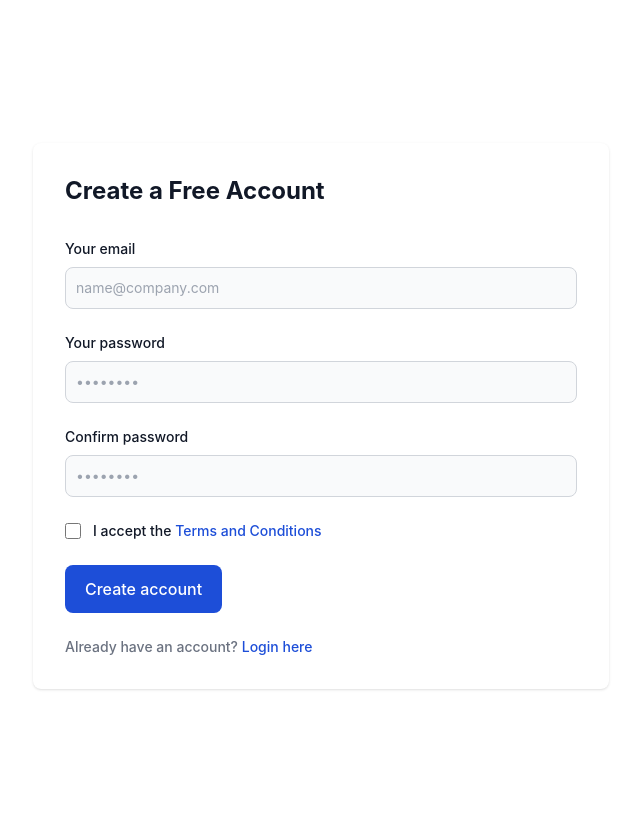
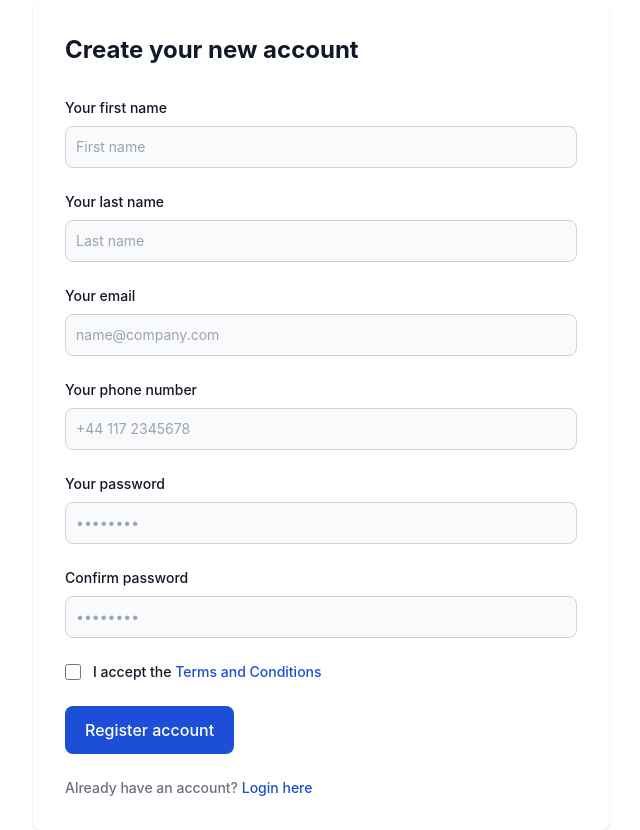
Before and after one commit to Arsalan6/banking-system, a React (Create React App) app in the folder banking-system-ui/: page /registration in a window 1280 px wide. Shown: the whole page, without its empty margins (319-959 px from the left). Before the commit the page ends 800 px from the top, so only its background shows below. Built offline with nearby package versions, Linux system fonts and the light colour scheme.

Commit message:
integrating customer registration API

```diff
--- a/banking-system-ui/src/App.js
+++ b/banking-system-ui/src/App.js
@@ -24,7 +24,7 @@ function App() {
 />
 
       <Routes>
-        <Route path="/" element={<Login />} />
+        <Route path="/login" element={<Login />} />
         <Route path="/registration" element={<Registration />} />
       </Routes>
 
--- a/banking-system-ui/src/pages/login.js
+++ b/banking-system-ui/src/pages/login.js
@@ -5,7 +5,6 @@ import { Link, useNavigate } from "react-router-dom";
 import { toast } from 'react-toastify';
 
 import customerService from '../services/customer.service';
-
 
 const loginValidateSchema = Yup.object().shape({
   email: Yup.string().email("Please enter a valid email").required("This field is required"),
@@ -35,7 +34,6 @@ const Login = () => {
         })
         .catch((error) => {
           setErrors(error)
-          console.log(error);
           toast.error(error.response.data.message);
         })
         .finally(() => {
--- a/banking-system-ui/src/pages/registration.js
+++ b/banking-system-ui/src/pages/registration.js
@@ -1,37 +1,181 @@
-import React from 'react'
+import React, { useState } from 'react';
+import { useFormik } from "formik";
+import * as Yup from "yup";
+import { Link, useNavigate } from "react-router-dom";
+import { toast } from 'react-toastify';
+
+import customerService from '../services/customer.service';
+
+const ukPhoneRegex = /^(((\+44\s?\d{4}|\(?0\d{4}\)?)\s?\d{3}\s?\d{3})|((\+44\s?\d{3}|\(?0\d{3}\)?)\s?\d{3}\s?\d{4})|((\+44\s?\d{2}|\(?0\d{2}\)?)\s?\d{4}\s?\d{4}))(\s?#(\d{4}|\d{3}))?$/;
+
+const registrationValidateSchema = Yup.object().shape({
+  firstName: Yup.string().required("This field is required"),
+  lastName: Yup.string().required("This field is required"),
+  email: Yup.string().email("Please enter a valid email").required("This field is required"),
+  phoneNumber: Yup.string().matches(ukPhoneRegex, 'Invalid Phone number'),
+  password: Yup.string()
+    .required("This field is required")
+    .min(8, "Pasword must be 8 or more characters")
+    .matches(/(?=.*[a-z])(?=.*[A-Z])\w+/, "Password ahould contain at least one uppercase and lowercase character")
+    .matches(/\d/, "Password should contain at least one number")
+    .matches(/[`!@#$%^&*()_+\-=[\]{};':"\\|,.<>/?~]/, "Password should contain at least one special character"),
+  confirmPassword: Yup.string().when("password", (password, field) => {
+    if (password) {
+      return field.required("The passwords do not match").oneOf([Yup.ref("password")], "The passwords do not match");
+    }
+  }),
+  termsAndConditions: Yup.boolean().oneOf([true], 'This field is required'),
+});
 
 const Registration = () => {
+  const navigate = useNavigate();
+  const [loading, setLoading] = useState(false);
+  const formik = useFormik({
+    initialValues: {
+      firstName: "",
+      lastName: "",
+      email: "",
+      phoneNumber: "",
+      password: "",
+      confirmPassword: "",
+      termsAndConditions: false
+    },
+    validationSchema: registrationValidateSchema,
+    validateOnBlur: true,
+    onSubmit: (values, { setErrors }) => {
+      setLoading(true);
+      customerService.registerCustomer(values)
+        .then(() => {
+          toast.success("Customer registered successfully");
+          navigate('/login');
+        })
+        .catch((error) => {
+          setErrors(error)
+          toast.error(error.response.data.message);
+        })
+        .finally(() => {
+          setLoading(false);
+        });
+    },
+  });
+
   return (
 
-<div class="flex flex-col items-center justify-center px-6 pt-8 mx-auto md:h-screen pt:mt-0 dark:bg-gray-900">
-    <div class="w-full max-w-xl p-6 space-y-8 sm:p-8 bg-white rounded-lg shadow dark:bg-gray-800">
-        <h2 class="text-2xl font-bold text-gray-900 dark:text-white">
-            Create a Free Account
+    <div className="flex flex-col items-center justify-center px-6 pt-8 mx-auto md:h-screen pt:mt-0 dark:bg-gray-900">
+      <div className="w-full max-w-xl p-6 space-y-8 sm:p-8 bg-white rounded-lg shadow dark:bg-gray-800">
+        <h2 className="text-2xl font-bold text-gray-900 dark:text-white">
+          Create your new account
         </h2>
-        <form class="mt-8 space-y-6" action="#">
+        <form className="mt-8 space-y-6" onSubmit={formik.handleSubmit}>
           <div>
-                <label for="email" class="block mb-2 text-sm font-medium text-gray-900 dark:text-white">Your email</label>
-                <input type="email" name="email" id="email" class="bg-gray-50 border border-gray-300 text-gray-900 sm:text-sm rounded-lg focus:ring-primary-500 focus:border-primary-500 block w-full p-2.5 dark:bg-gray-700 dark:border-gray-600 dark:placeholder-gray-400 dark:text-white dark:focus:ring-primary-500 dark:focus:border-primary-500" placeholder="name@company.com" required />
+            <label htmlFor="firstName" className="block mb-2 text-sm font-medium text-gray-900 dark:text-white">Your first name</label>
+            <input
+              type="text"
+              name="firstName"
+              id="firstName"
+              onChange={formik.handleChange}
+              value={formik.values.firstName}
+              className="bg-gray-50 border border-gray-300 text-gray-900 sm:text-sm rounded-lg focus:ring-primary-500 focus:border-primary-500 block w-full p-2.5 dark:bg-gray-700 dark:border-gray-600 dark:placeholder-gray-400 dark:text-white dark:focus:ring-primary-500 dark:focus:border-primary-500" placeholder="First name" />
+            {formik.errors.firstName ? (
+              <p id="outlined_error_help" className="mt-2 text-xs text-red-600 dark:text-red-400">{formik.errors.firstName}</p>
+            ) : null}
           </div>
           <div>
-                <label for="password" class="block mb-2 text-sm font-medium text-gray-900 dark:text-white">Your password</label>
-                <input type="password" name="password" id="password" placeholder="••••••••" class="bg-gray-50 border border-gray-300 text-gray-900 sm:text-sm rounded-lg focus:ring-primary-500 focus:border-primary-500 block w-full p-2.5 dark:bg-gray-700 dark:border-gray-600 dark:placeholder-gray-400 dark:text-white dark:focus:ring-primary-500 dark:focus:border-primary-500" required />
+            <label htmlFor="lastName" className="block mb-2 text-sm font-medium text-gray-900 dark:text-white">Your last name</label>
+            <input
+              type="text"
+              name="lastName"
+              id="lastName"
+              onChange={formik.handleChange}
+              value={formik.values.lastName}
+              className="bg-gray-50 border border-gray-300 text-gray-900 sm:text-sm rounded-lg focus:ring-primary-500 focus:border-primary-500 block w-full p-2.5 dark:bg-gray-700 dark:border-gray-600 dark:placeholder-gray-400 dark:text-white dark:focus:ring-primary-500 dark:focus:border-primary-500" placeholder="Last name" />
+            {formik.errors.lastName ? (
+              <p id="outlined_error_help" className="mt-2 text-xs text-red-600 dark:text-red-400">{formik.errors.lastName}</p>
+            ) : null}
           </div>
           <div>
-                <label for="confirm-password" class="block mb-2 text-sm font-medium text-gray-900 dark:text-white">Confirm password</label>
-                <input type="password" name="confirm-password" id="confirm-password" placeholder="••••••••" class="bg-gray-50 border border-gray-300 text-gray-900 sm:text-sm rounded-lg focus:ring-primary-500 focus:border-primary-500 block w-full p-2.5 dark:bg-gray-700 dark:border-gray-600 dark:placeholder-gray-400 dark:text-white dark:focus:ring-primary-500 dark:focus:border-primary-500" required/>
+            <label htmlFor="email" className="block mb-2 text-sm font-medium text-gray-900 dark:text-white">Your email</label>
+            <input
+              type="email"
+              name="email"
+              id="email"
+              onChange={formik.handleChange}
+              value={formik.values.email}
+              className="bg-gray-50 border border-gray-300 text-gray-900 sm:text-sm rounded-lg focus:ring-primary-500 focus:border-primary-500 block w-full p-2.5 dark:bg-gray-700 dark:border-gray-600 dark:placeholder-gray-400 dark:text-white dark:focus:ring-primary-500 dark:focus:border-primary-500" placeholder="name@company.com" />
+            {formik.errors.email ? (
+              <p id="outlined_error_help" className="mt-2 text-xs text-red-600 dark:text-red-400">{formik.errors.email}</p>
+            ) : null}
           </div>
-            <div class="flex items-start">
-                <div class="flex items-center h-5">
-                    <input id="remember" aria-describedby="remember" name="remember" type="checkbox" class="w-4 h-4 border-gray-300 rounded bg-gray-50 focus:ring-3 focus:ring-primary-300 dark:focus:ring-primary-600 dark:ring-offset-gray-800 dark:bg-gray-700 dark:border-gray-600" required />
+          <div>
+            <label htmlFor="phoneNumber" className="block mb-2 text-sm font-medium text-gray-900 dark:text-white">Your phone number</label>
+            <input
+              type="phoneNumber"
+              name="phoneNumber"
+              id="phoneNumber"
+              onChange={formik.handleChange}
+              value={formik.values.phoneNumber}
+              className="bg-gray-50 border border-gray-300 text-gray-900 sm:text-sm rounded-lg focus:ring-primary-500 focus:border-primary-500 block w-full p-2.5 dark:bg-gray-700 dark:border-gray-600 dark:placeholder-gray-400 dark:text-white dark:focus:ring-primary-500 dark:focus:border-primary-500" placeholder="+44 117 2345678" />
+            {formik.errors.phoneNumber ? (
+              <p id="outlined_error_help" className="mt-2 text-xs text-red-600 dark:text-red-400">{formik.errors.phoneNumber}</p>
+            ) : null}
           </div>
-                <div class="ml-3 text-sm">
-                    <label for="remember" class="font-medium text-gray-900 dark:text-white">I accept the <a class="text-primary-700 hover:underline dark:text-primary-500">Terms and Conditions</a></label>
+          <div>
+            <label htmlFor="password" className="block mb-2 text-sm font-medium text-gray-900 dark:text-white">Your password</label>
+            <input
+              type="password"
+              name="password"
+              id="password"
+              placeholder="••••••••"
+              onChange={formik.handleChange}
+              value={formik.values.password}
+              className="bg-gray-50 border border-gray-300 text-gray-900 sm:text-sm rounded-lg focus:ring-primary-500 focus:border-primary-500 block w-full p-2.5 dark:bg-gray-700 dark:border-gray-600 dark:placeholder-gray-400 dark:text-white dark:focus:ring-primary-500 dark:focus:border-primary-500" />
+            {formik.errors.password ? (
+              <p id="outlined_error_help" className="mt-2 text-xs text-red-600 dark:text-red-400">{formik.errors.password}</p>
+            ) : null}
+          </div>
+          <div>
+            <label htmlFor="confirmPassword" className="block mb-2 text-sm font-medium text-gray-900 dark:text-white">Confirm password</label>
+            <input
+              type="password"
+              name="confirmPassword"
+              id="confirmPassword"
+              placeholder="••••••••"
+              onChange={formik.handleChange}
+              value={formik.values.confirmPassword}
+              className="bg-gray-50 border border-gray-300 text-gray-900 sm:text-sm rounded-lg focus:ring-primary-500 focus:border-primary-500 block w-full p-2.5 dark:bg-gray-700 dark:border-gray-600 dark:placeholder-gray-400 dark:text-white dark:focus:ring-primary-500 dark:focus:border-primary-500" />
+            {formik.errors.confirmPassword ? (
+              <p id="outlined_error_help" className="mt-2 text-xs text-red-600 dark:text-red-400">{formik.errors.confirmPassword}</p>
+            ) : null}
+          </div>
+          <div className="items-start">
+            <div className='flex'>
+              <div className="flex items-center h-5">
+                <input
+                  id="termsAndConditions"
+                  aria-describedby="termsAndConditions"
+                  name="termsAndConditions"
+                  type="checkbox"
+                  onChange={formik.handleChange}
+                  value={formik.values.termsAndConditions}
+                  className="w-4 h-4 border-gray-300 rounded bg-gray-50 focus:ring-3 focus:ring-primary-300 dark:focus:ring-primary-600 dark:ring-offset-gray-800 dark:bg-gray-700 dark:border-gray-600" />
+
+              </div>
+              <div className="ml-3 text-sm">
+                <label htmlFor="termsAndConditions" className="font-medium text-gray-900 dark:text-white">I accept the <Link to="/terms-and-conditions" className="text-primary-700 hover:underline dark:text-primary-500">Terms and Conditions</Link></label>
               </div>
             </div>
-            <button type="submit" class="w-full px-5 py-3 text-base font-medium text-center text-white bg-primary-700 rounded-lg hover:bg-primary-800 focus:ring-4 focus:ring-primary-300 sm:w-auto dark:bg-primary-600 dark:hover:bg-primary-700 dark:focus:ring-primary-800">Create account</button>
-            <div class="text-sm font-medium text-gray-500 dark:text-gray-400">
-                Already have an account? <a class="text-primary-700 hover:underline dark:text-primary-500">Login here</a>
+            <div>
+              {formik.errors.termsAndConditions ? (
+                <p id="outlined_error_help" className="mt-2 text-xs text-red-600 dark:text-red-400">{formik.errors.termsAndConditions}</p>
+              ) : null}
+            </div>
+          </div>
+          <button
+            type="submit"
+            disabled={loading}
+            className="w-full px-5 py-3 text-base font-medium text-center text-white bg-primary-700 rounded-lg hover:bg-primary-800 focus:ring-4 focus:ring-primary-300 sm:w-auto dark:bg-primary-600 dark:hover:bg-primary-700 dark:focus:ring-primary-800">{loading ? "Loading..." : "Register account"}</button>
+          <div className="text-sm font-medium text-gray-500 dark:text-gray-400">
+            Already have an account? <Link to="/login" className="text-primary-700 hover:underline dark:text-primary-500">Login here</Link>
           </div>
         </form>
       </div>
```
Also changed, not shown: banking-system-ui/src/services/customer.service.js (+11 -0 lines). Lines whose indentation alone changed are shown as unchanged.
